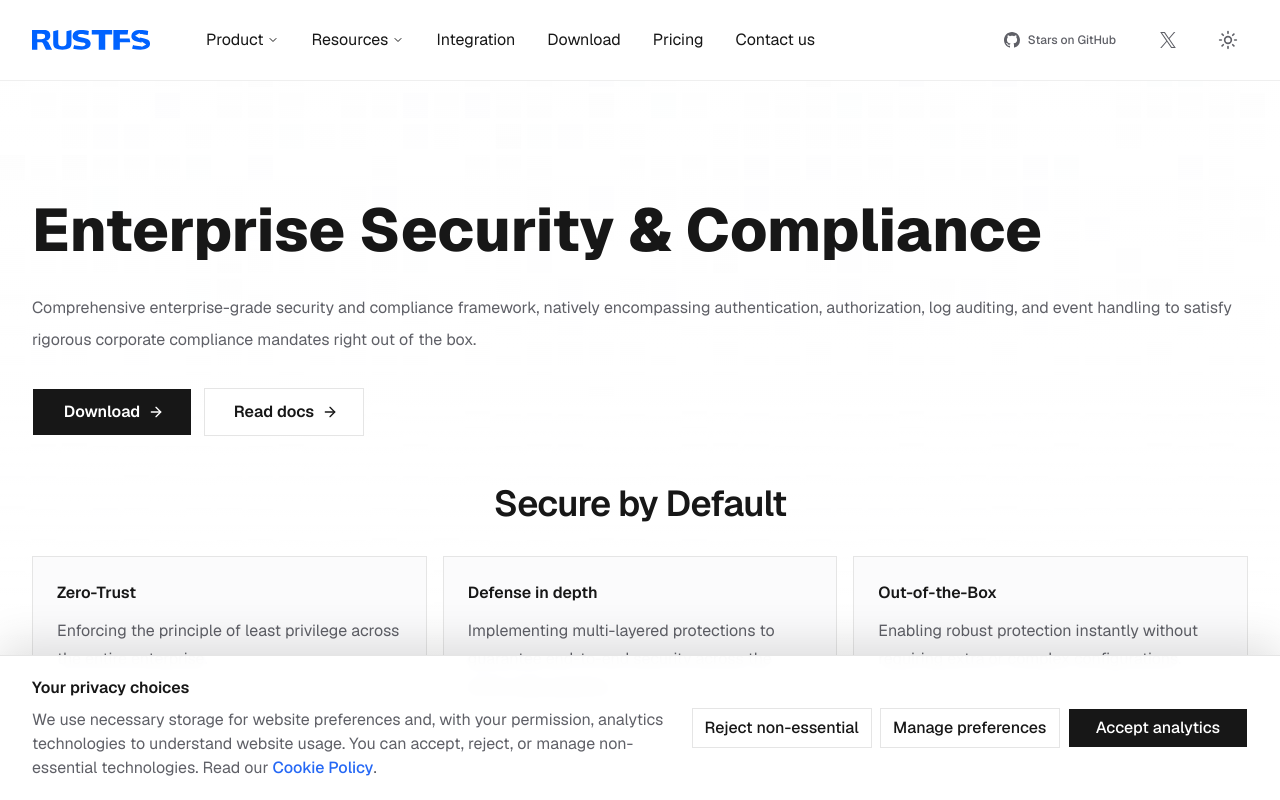
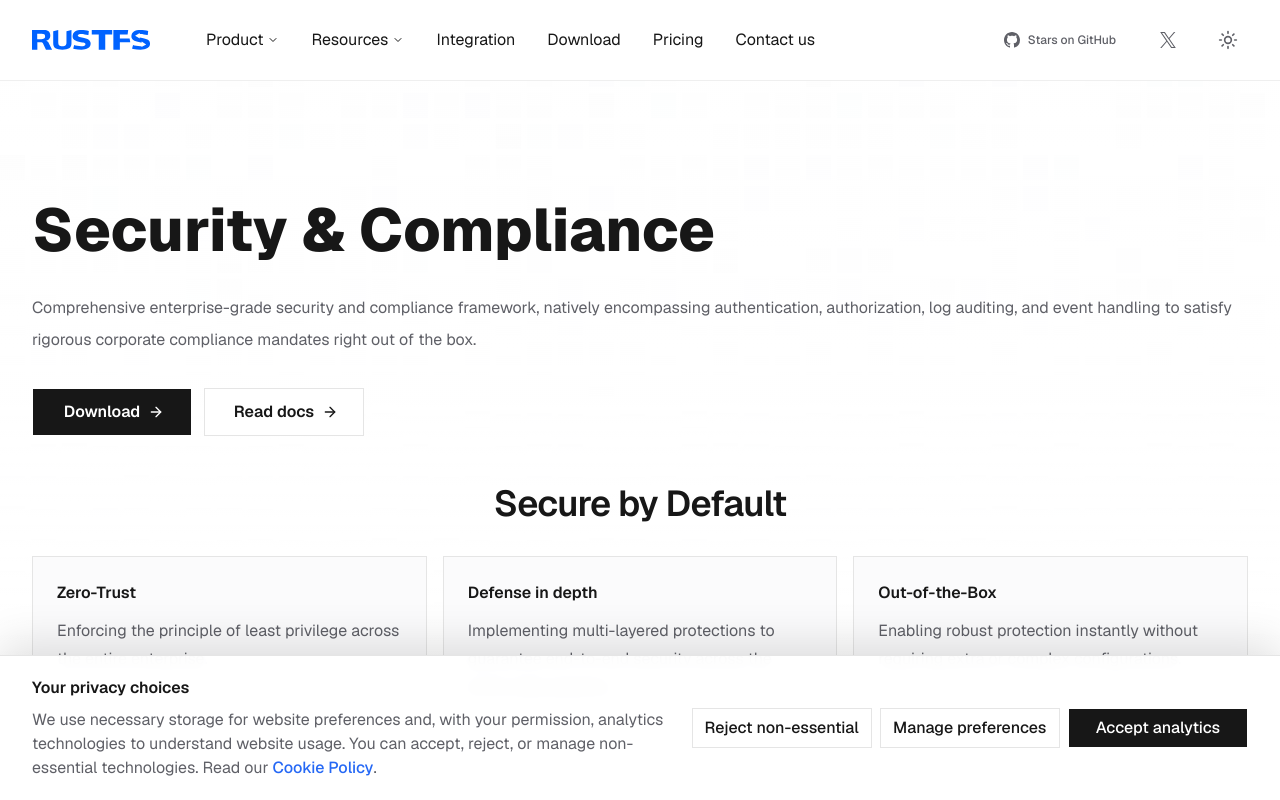
Before and after one commit to rustfs/rustfs.com, a Next.js app: page /product/security-compliance in a window 1280 px wide. Shown: the top 800 px of the page. Built offline with nearby package versions, Linux system fonts and the light colour scheme.

Commit message:
Rename product page title from 'Enterprise Security & Compliance' to 'Security & Compliance'

```diff
--- a/app/product/security-compliance/page.tsx
+++ b/app/product/security-compliance/page.tsx
@@ -2,7 +2,7 @@ import FeaturePage, { type FeaturePageSection } from "@/components/business/feat
 import type { Metadata } from "next";
 
 export const metadata: Metadata = {
-  title: "Enterprise Security & Compliance | RustFS",
+  title: "Security & Compliance | RustFS",
   description: "RustFS provides enterprise-grade authentication, authorization, log auditing, event handling, SSE/KMS encryption, OIDC SSO, and mTLS security controls.",
   keywords: [
     "RustFS",
@@ -95,7 +95,7 @@ const sections: FeaturePageSection[] = [
 export default function SecurityCompliancePage() {
   return (
     <FeaturePage
-      title="Enterprise Security & Compliance"
+      title="Security & Compliance"
       description="Comprehensive enterprise-grade security and compliance framework, natively encompassing authentication, authorization, log auditing, and event handling to satisfy rigorous corporate compliance mandates right out of the box."
       sections={sections}
       variant="security"
```
